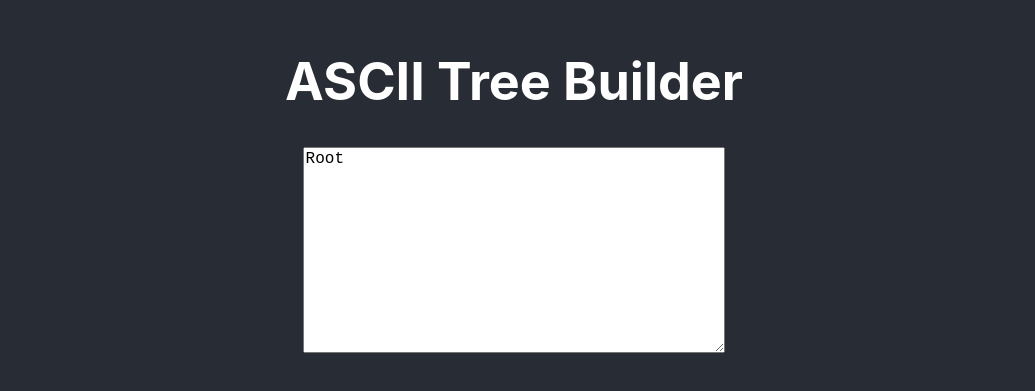
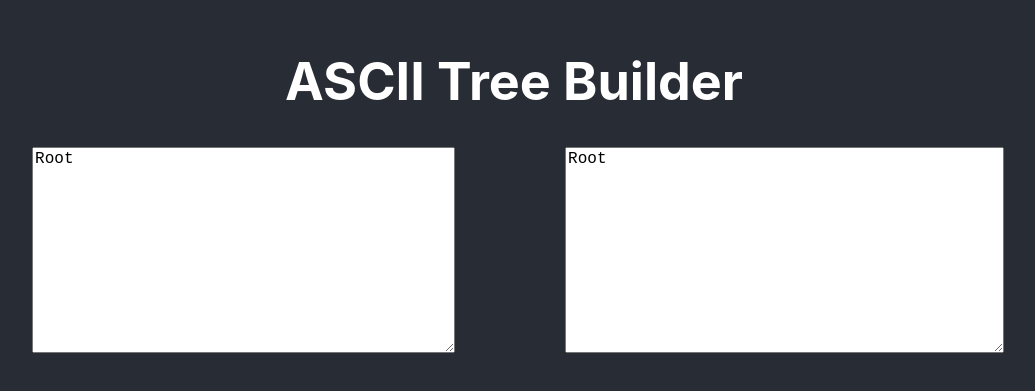
Before and after one commit to chdonncha/ascii-tree-builder-old, a React (Create React App) app in the folder ascii-tree-builder/: page / in a window 1280 px wide. Shown: the part 213-604 px from the top of the page, without its empty margins (126-1161 px from the left). Built offline with nearby package versions, Linux system fonts and the light colour scheme.

Commit message:
Add ASCII representation for TreeBuilder output

```diff
--- a/ascii-tree-builder/src/components/TreeBuilder.tsx
+++ b/ascii-tree-builder/src/components/TreeBuilder.tsx
@@ -1,14 +1,19 @@
-import React, { useState } from 'react';
+import React, { useState, useEffect } from 'react';
 
 const TreeBuilder: React.FC = () => {
     const [rows, setRows] = useState<string[]>(['Root']);
     const [selectedRow, setSelectedRow] = useState<number>(-1);
+    const [asciiRepresentation, setAsciiRepresentation] = useState<string[]>([]);
+
+    useEffect(() => {
+        generateAsciiRepresentation();
+    }, [rows]);
 
     const addFolder = () => {
         const newFolderName = prompt('Enter the new folder name:');
         if (newFolderName) {
             const newRows = [...rows];
-            const match = rows[selectedRow].match(/^ */);
+            const match = rows[selectedRow]?.match(/^ */);
             const indentation = selectedRow >= 0 && match ? match[0].length + 2 : 0;
             newRows.splice(selectedRow + 1, 0, ' '.repeat(indentation) + newFolderName);
             setRows(newRows);
@@ -22,7 +27,33 @@ const TreeBuilder: React.FC = () => {
         setSelectedRow(-1);
     };
 
+    const generateAsciiRepresentation = () => {
+        const asciiRows: string[] = [];
+
+        rows.forEach((row, index) => {
+            const match = row.match(/^ */);
+            const indentation = match ? match[0].length : 0;
+
+            const nextRowMatch = rows[index + 1]?.match(/^ */);
+            const nextRowIndentation = nextRowMatch ? nextRowMatch[0].length : 0;
+
+            const isLast = index === rows.length - 1 || nextRowIndentation <= indentation;
+
+            let prefix = ' '.repeat(Math.max(0, indentation - 2));
+
+            if (indentation > 0) {
+                prefix += isLast ? '└── ' : '├── ';
+            }
+
+            const content = row.trim();
+            asciiRows.push(prefix + content);
+        });
+
+        setAsciiRepresentation(asciiRows);
+    }
+
     return (
+        <div style={{ display: 'flex' }}>
             <div>
                 <textarea
                     className="textarea-style"
@@ -43,6 +74,17 @@ const TreeBuilder: React.FC = () => {
                     </div>
                 )}
             </div>
+            <div>
+                <textarea
+                    className="textarea-style"
+                    style={{ marginLeft: '20px', width: '80%', height: '200px', fontSize: '16px' }}
+                    rows={10}
+                    cols={50}
+                    value={asciiRepresentation.join('\n')}
+                    readOnly
+                />
+            </div>
+        </div>
     );
 };
 
```
Lines whose indentation alone changed are shown as unchanged.
